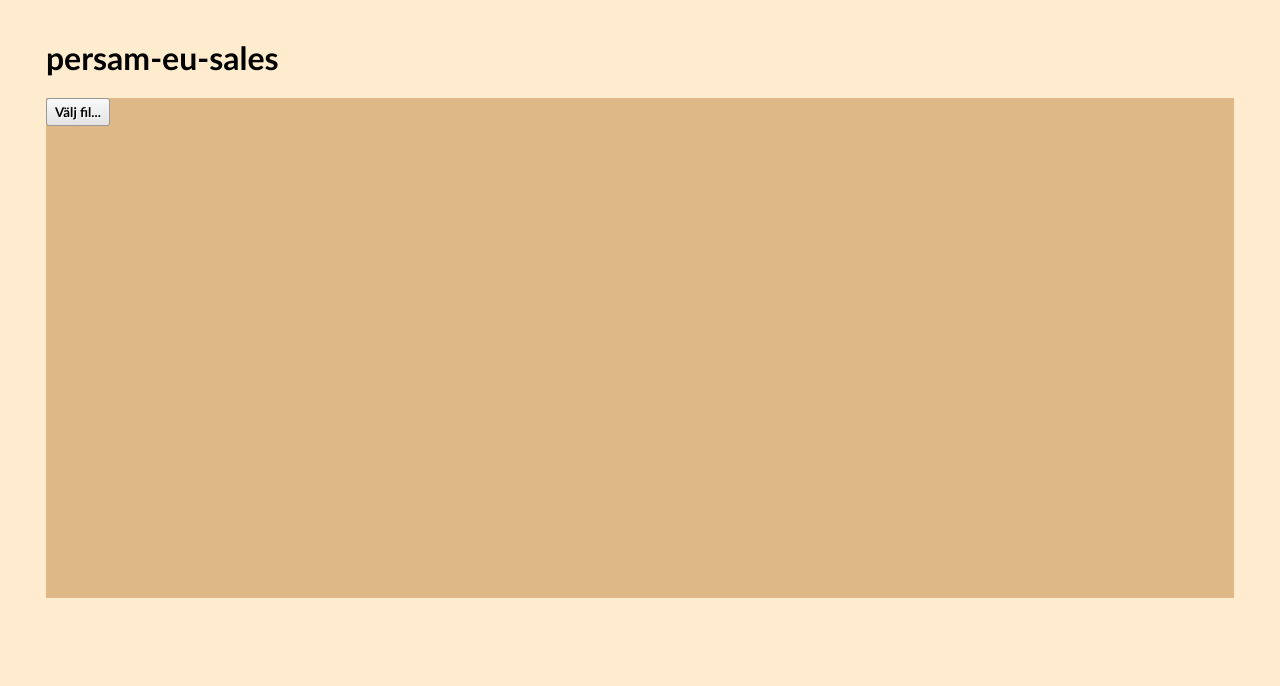
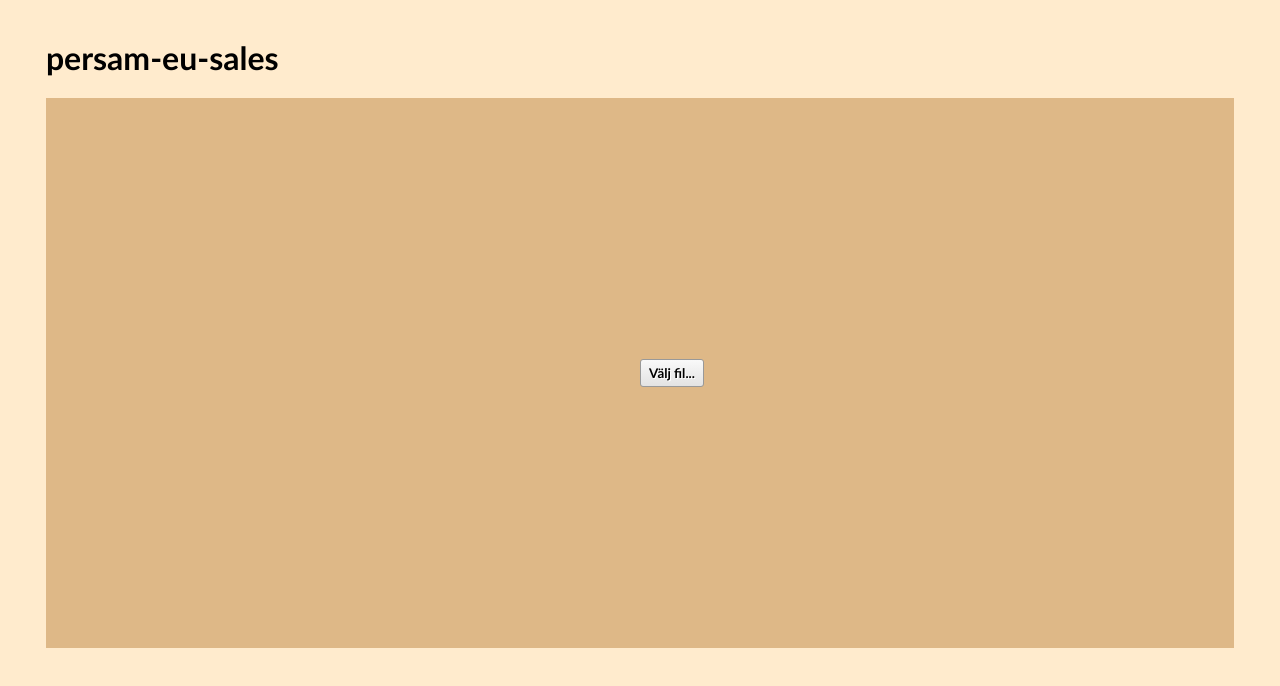
Before and after one commit to martinklinden/Persam-EU-Sales, an Angular app: page / in a window 1280 px wide. Shown: the top 686 px of the page. Built offline with nearby package versions, Linux system fonts and the light colour scheme.

Commit message:
Some visual changes + Fixed bug where only one list-element could be removed

```diff
--- a/src/app/app.component.css
+++ b/src/app/app.component.css
@@ -6,4 +6,11 @@
 }
 #export-div{
     display: none;
+    background-color: rgb(247, 190, 136);
+    min-height: 550px;
+    position: relative;
 }
+.textbox-and-label{
+    display: inline;
+    padding: 1%;
+}
--- a/src/app/app.component.html
+++ b/src/app/app.component.html
@@ -4,19 +4,31 @@
         <app-csv-import id="import" (messageEvent)="receiveCsvImportEvent($event)"></app-csv-import>
     </div>
     <div id="export-div">
+        <div class="textbox-and-label">
             <label for="fileName">Filnamn: </label>
             <input type="text" name="fileName" id="fileName" value={{fileName}}>
+        </div>
         <div>
+            <div class="textbox-and-label">
                 <label for="orgNr">OrgNr: </label>
                 <input type="text" name="orgNr" id="orgNr" value={{orgNr}}>
+            </div>
+            <div class="textbox-and-label">
                 <label for="period">Period: </label>
                 <input type="text" name="period" id="period" value={{period}}>
+            </div>
+            <div class="textbox-and-label">
                 <label for="name">Namn: </label>
                 <input type="text" name="name" id="name" value={{name}}>
+            </div>
+            <div class="textbox-and-label">
                 <label for="phone">TelefonNr: </label>
                 <input type="text" name="phone" id="phone" value={{phone}}>
+            </div>
+            <div class="textbox-and-label">
                 <label for="email">Email: </label>
                 <input type="text" name="email" id="email" value={{email}}>
+            </div>
         </div>
         <app-dragable-columns id="columns" [sourceArray]="csvColumns" (messageEvent)="receiveColumnDataEvent($event)">
         </app-dragable-columns>
--- a/src/app/csv-import/csv-import.component.css
+++ b/src/app/csv-import/csv-import.component.css
@@ -1,8 +1,19 @@
 #drop-zone{
-    display: block;
+    /* display: block; */
     background-color: burlywood;
-    height: 500px;
+    min-height: 550px;
+    position: relative;
 }
+
+.vertical-center {
+    margin: 0;
+    position: absolute;
+    top: 50%;
+    left: 50%;
+    -ms-transform: translateY(-50%);
+    transform: translateY(-50%);
+  }
+
 .custom-file-input::-webkit-file-upload-button {
     visibility: hidden;
 }
--- a/src/app/csv-import/csv-import.component.html
+++ b/src/app/csv-import/csv-import.component.html
@@ -1,4 +1,6 @@
 <div id="drop-zone" (drop)="dropHandler($event)" (dragover)="dragOverHandler($event)">
-    <label for="myFile" class="custom-file-input"></label>
-    <input type="file" id="myFile" name="myFile" accept=".csv" (change)="readInput($event)" style="display: none"/>
+    <div class="vertical-center">
+        <label for="myFile" class="custom-file-input"></label>
+        <input type="file" id="myFile" name="myFile" accept=".csv" (change)="readInput($event)" style="display: none" />
+    </div>
 </div>
--- a/src/app/dragable-columns/dragable-columns.component.css
+++ b/src/app/dragable-columns/dragable-columns.component.css
@@ -28,6 +28,9 @@ li{
     padding-left: 10%;
   } */
 
+  .single-list-container {
+    padding-right: 5%;
+  }
   .dragDrop-single-list {
     min-width:160px;
     max-width: 100%;
@@ -37,7 +40,7 @@ li{
     background: white;
     border-radius: 4px;
     overflow: hidden;
-  }
+   }
 
   .dragDrop-list {
     width: 400px;
@@ -92,3 +95,9 @@ li{
   .dragDrop-list.cdk-drop-list-dragging .dragDrop-box:not(.cdk-drag-placeholder) {
     transition: transform 250ms cubic-bezier(0, 0, 0.2, 1);
   }
+
+  #export-button{
+    position: absolute;
+    left: 2%;
+    bottom: 3%;
+  }
--- a/src/app/dragable-columns/dragable-columns.component.html
+++ b/src/app/dragable-columns/dragable-columns.component.html
@@ -70,4 +70,4 @@
   </div>
 </div>
 
-<button (click)="collectData()">Exportera fil</button>
+<button id="export-button" (click)="collectData()">Exportera fil</button>
--- a/src/app/dragable-columns/dragable-columns.component.ts
+++ b/src/app/dragable-columns/dragable-columns.component.ts
@@ -37,7 +37,6 @@ export class DragableColumnsComponent implements OnInit {
       );
     }
   }
-
   //this will happen repeatedly while hovering with an object, is there a better way?
   canDrop(item: CdkDrag, list: CdkDropList) {
     //console.log(list.getSortedItems.length);
@@ -57,11 +56,12 @@ export class DragableColumnsComponent implements OnInit {
       }
     }
 
-    for(let i = 0; i < arrayIdexes.length; i++){
-      this.VATNRArray[i].splice(arrayIdexes[i], 1);
-      this.triangularTradeArray[i].splice(arrayIdexes[i], 1);
-      this.servicesArray[i].splice(arrayIdexes[i], 1);
-      this.godsArray[i].splice(arrayIdexes[i], 1);
+    //reverse for-loop to not disturb order of array while removing elements
+    for(let i = arrayIdexes.length - 1; i >= 0; i--){
+      this.VATNRArray[0].splice(arrayIdexes[i], 1);
+      this.triangularTradeArray[0].splice(arrayIdexes[i], 1);
+      this.servicesArray[0].splice(arrayIdexes[i], 1);
+      this.godsArray[0].splice(arrayIdexes[i], 1);
     }
 
     this.collectedData.push(this.VATNRArray[0]);
```
Lines whose indentation alone changed are shown as unchanged.
